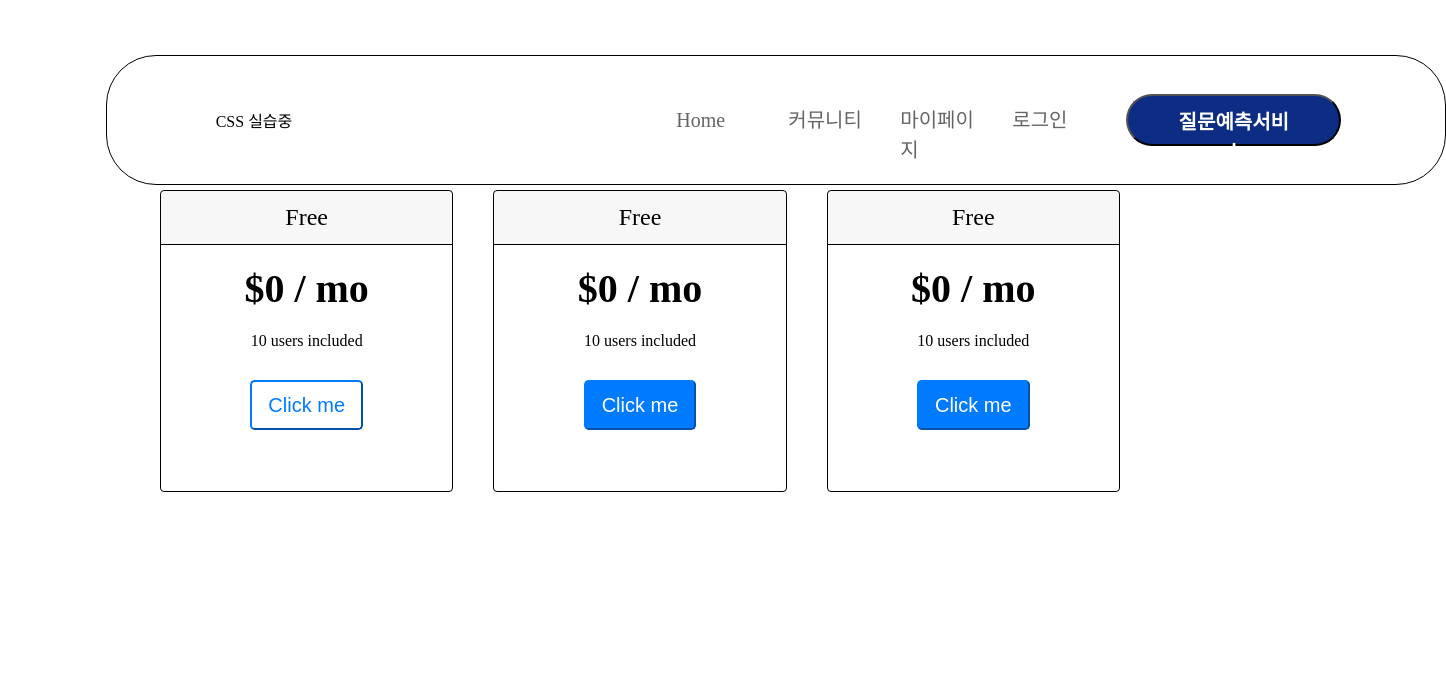
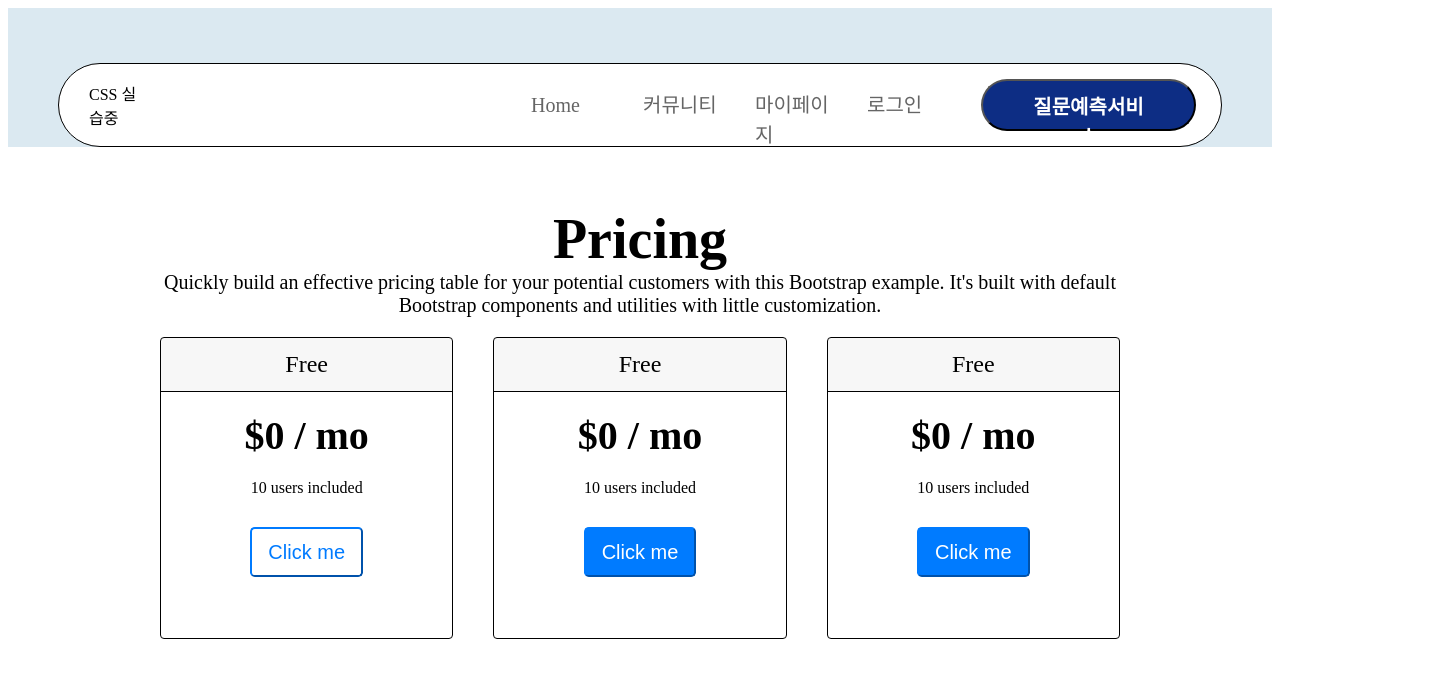
Before and after one commit to ymj07168/CSS-Practice, a plain HTML site: page index.html in a window 1280 px wide. Shown: the whole page, 1446 px wide, since content can reach past the window. Drawn offline with Linux system fonts and the light colour scheme.

Commit message:
네브바 배경 div 생성

```diff
--- a/index.html
+++ b/index.html
@@ -7,6 +7,16 @@
   <title>replit</title>
   <link href="style.css" rel="stylesheet" type="text/css" />
   <style>
+    .nav-block {
+      background-color: #DBE9F1;
+      align-items: center;
+      margin-left: auto;
+      margin-right: auto;
+      padding-top: 55px;
+      padding-left: 50px;
+      padding-right: 50px;
+    }
+
     .nav {
       display: flex;
       flex-direction: row;
@@ -14,11 +24,9 @@
       align-items: center;
       padding: 15px 25px 15px 20px;
       gap: 384px;
-      position: absolute;
-      width: 1293px;
-      height: 98px;
-      left: 106px;
-      top: 55px;
+      /*       position: absolute; */
+      /*       width: 1293px;
+      height: 98px; */
       background: #FFFFFF;
       border-radius: 50px;
       border: solid 1px black
@@ -158,6 +166,7 @@
 </head>
 
 <body>
+  <div class="nav-block">
     <div class="nav">
       <div class="company-name">
         CSS 실습중
@@ -170,6 +179,7 @@
           <div class="nav-item">로그인</div>
         </div>
         <button class="ps-button">질문예측서비스</button>
+      </div>
     </div>
   </div>
   <div class="main">
```
Lines whose indentation alone changed are shown as unchanged.
